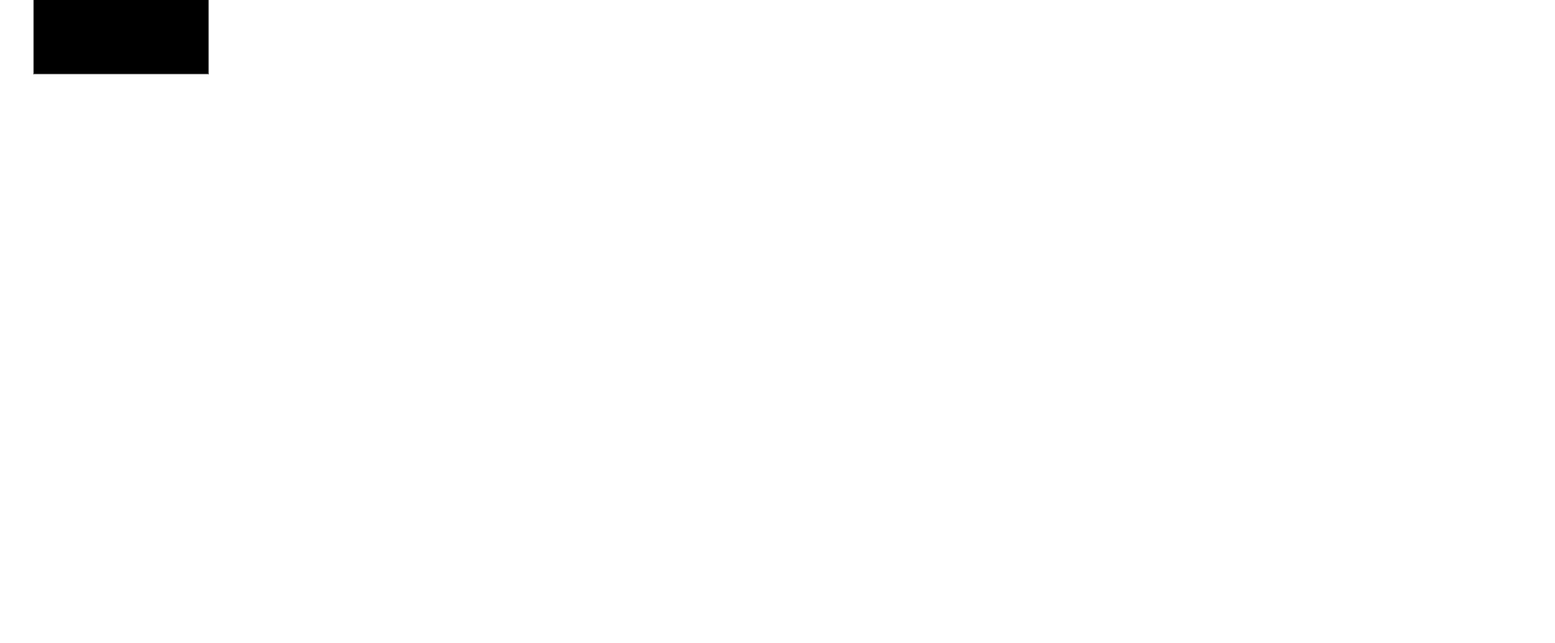
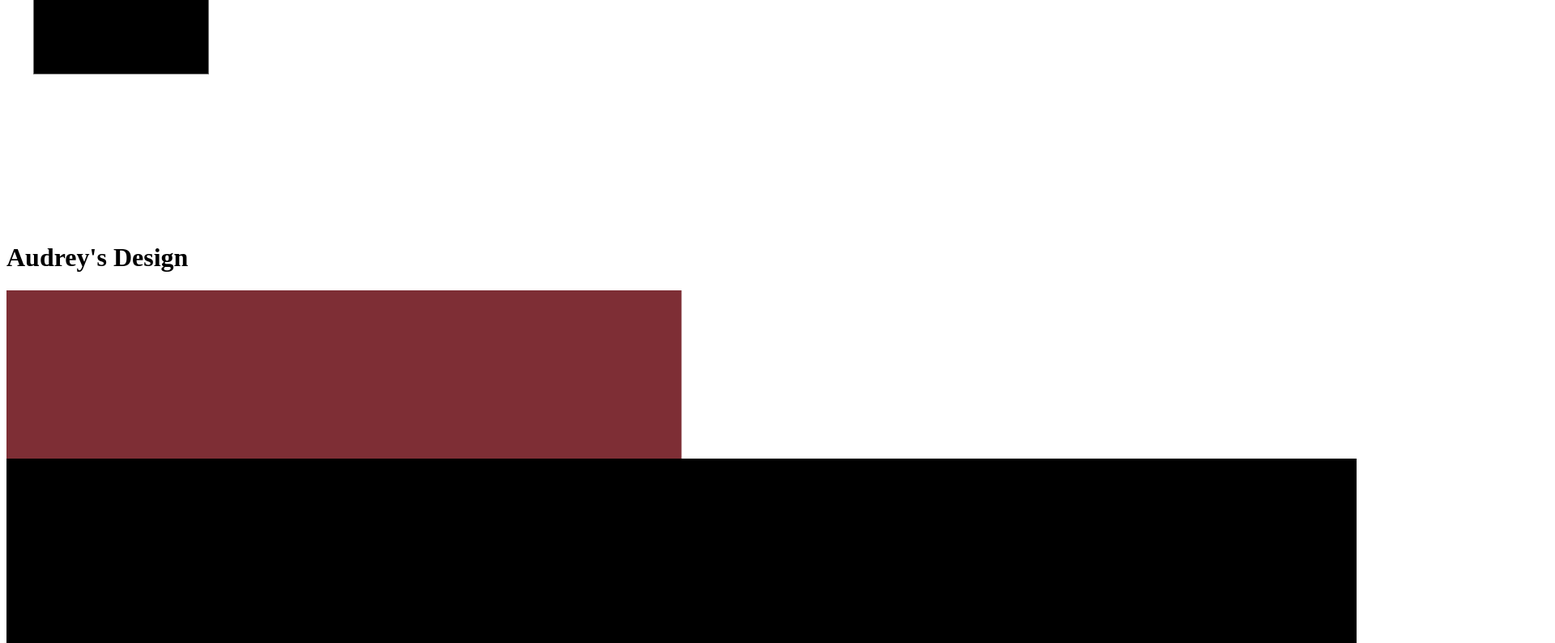
Before and after one commit to JOC45/avt217-fall2020JOC, a plain HTML site: page e14/index.html in a window 1280 px wide. Shown: the part 781-1576 px from the top of the page at 81% size, 1920 px wide, since content can reach past the window. Before the commit the page ends 1068 px from the top, so only its background shows below. Drawn offline with Linux system fonts and the light colour scheme.

Commit message:
audrey's attempt

```diff
--- a/e14/index.html
+++ b/e14/index.html
@@ -22,5 +22,7 @@
     <p> send it to joconn@masonlive.gmu.edu</p>
     <h1> Orignal Design</h1>
     <img src="images/quickdrawing.png" alt="shape drawing">
+    <h1> Audrey's Design</h1>
+    <img src="images/e14forjames.png" alt="shape drawing">
   </body>
 </html>
```
Also changed, not shown: e14/images/e14forjames.png (added).
